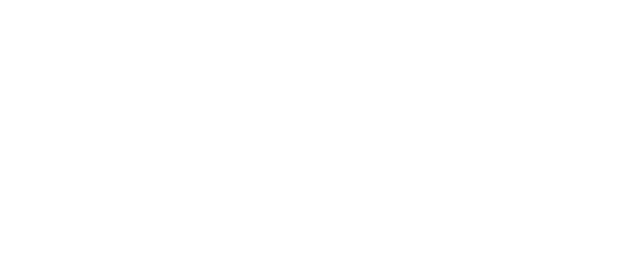
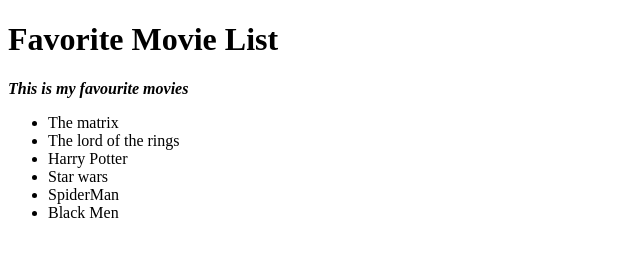
Before and after one commit to motuncoded/Daily-frontend-interview, a website: page index.html in a window 1280 px wide. Shown: the whole page, without its empty margins (0-640 px from the left). Drawn offline with Linux system fonts and the light colour scheme.

Commit message:
refactor: created examples on DOM manipulation

```diff
--- /dev/null
+++ b/Dom.js
@@ -0,0 +1,45 @@
+//DOM - Document Oblect Model
+
+
+const title = document.getElementById("main-heading");
+console.log(title)
+
+const listItem = document.getElementsByClassName("title")
+console.log(listItem)
+const list = document.getElementsByTagName("li")
+console.log(list)
+const container = document.querySelector("div") // this select the first div of the the html page
+console.log(container)
+//if selecting all divs, you should use queryselectorAll
+
+//to change the text content of the main-heading
+title.textContent = "Favorite Movie List" // Favorite Movie List
+
+//to add a new element after the paragraph
+
+document.addEventListener("DOMContentLoaded", function () {
+
+
+const newElement = document.createElement("li");
+newElement.textContent = "Black Men";
+// to append the child in the div-container
+    //container.appendChild(newElement)
+    // to place it under the ul
+    const listTitle = document.querySelector("ul");
+    console.log(listTitle)
+    listTitle.appendChild(newElement)  // Black Men
+
+    //to acesss a nested  elements
+    const nestedElement = container.querySelector(".nested")
+    console.log(nestedElement) //<p class="nested">List of movies that I like</p>
+    // to change the innerHtml
+    nestedElement.innerHTML = '<strong><i>This is my favourite movies </i></strong>'
+
+    //adding a click event Listener
+    nestedElement.addEventListener("click", function () {
+        alert("Paragraph clicked")
+    })
+
+
+
+})
--- a/index.html
+++ b/index.html
@@ -6,6 +6,24 @@
     <title>Daily frontend interview</title>
   </head>
   <body>
+
+    <div class="container">
+      <h1 id="main-heading"> Favourite Movies</h1>
+      <p class="nested">List of movies that I like</p>
+      <ul>
+        <li class="title">The matrix</li>
+        <li class="title">The lord of the rings</li>
+        <li class="title">Harry Potter</li>
+        <li class="title">Star wars</li>
+        <li class="title">SpiderMan</li>
+      </ul>
+
+
+
+
+
+
+    </div>
     <!--<script src="map.js"></script>
 		<script src="reduce.js"></script>
 		<script src="curry.js"></script>
@@ -22,7 +40,8 @@
 		<script src="flat.js"></script>-
     <script src="array.js"></script>
     <script src="garray.js"></script>-->
-    <script src="arraymethods.js"></script>
+    <!--<script src="arraymethods.js"></script>-->
     <!--<script src="emptyarray.js"></script>-->
+    <script src="Dom.js"></script>
   </body>
 </html>
--- /dev/null
+++ b/package.json
@@ -0,0 +1,5 @@
+{
+  "devDependencies": {
+    "prettier": "3.1.1"
+  }
+}
```
Also changed, not shown: arraymethods.js (+8 -11 lines), emptyarray.js (+16 -17 lines), array.js (line endings or trailing spaces), 1 other file.
